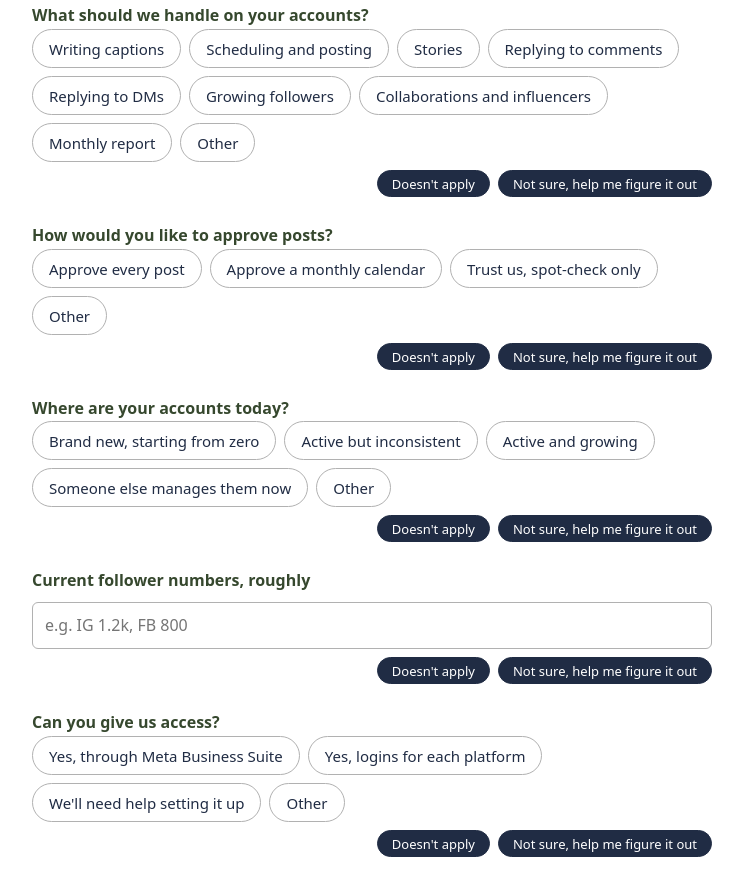
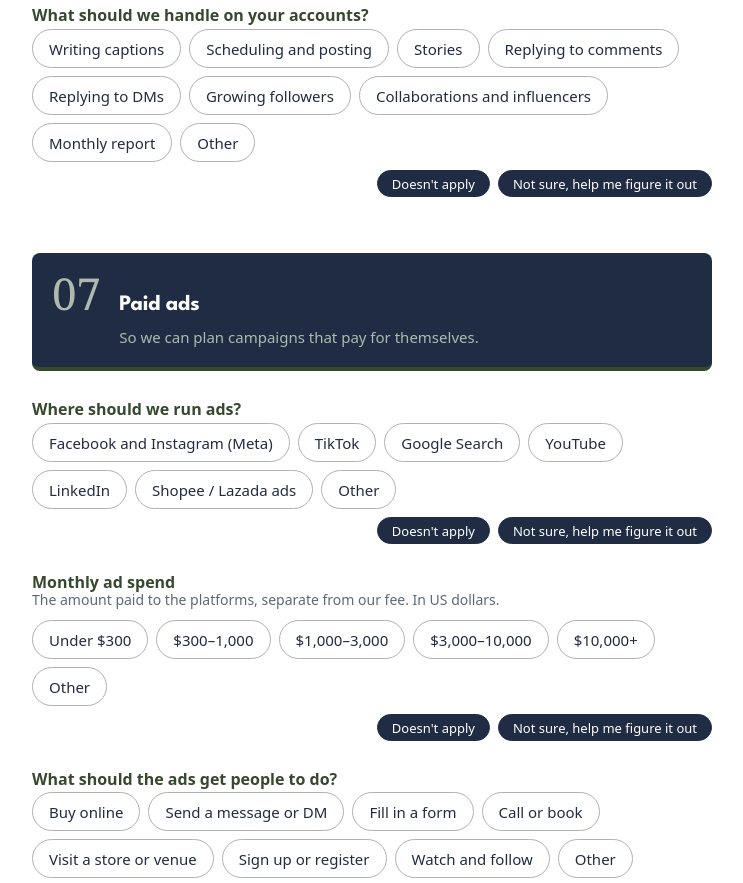
Before and after one commit to clarisehq-pandori/pandorioutsourcing, a plain HTML site: page campaign-questionnaire/index.html in a window 1280 px wide. Shown: the part 10540-11423 px from the top of the page, without its empty margins (268-1011 px from the left). Drawn offline with nearby package versions, Linux system fonts and the light colour scheme; a web font is replaced by a local one.

Commit message:
Questionnaire: trim social media and paid ads sections
Co-Authored-By: Claude Opus 5.5 <noreply@anthropic.com>
Claude-Session: https://claude.ai/code/session_01WxiEpC2AD9ngMf747JMEGw

```diff
--- a/campaign-questionnaire/index.html
+++ b/campaign-questionnaire/index.html
@@ -581,26 +581,6 @@ button#send{background:#202C44;color:#FFFFFF}
           <label class="opt"><input type="checkbox" name="SMM: tasks" value="Collaborations and influencers"><span>Collaborations and influencers</span></label>
           <label class="opt"><input type="checkbox" name="SMM: tasks" value="Monthly report"><span>Monthly report</span></label>
         </div></fieldset>
-      <fieldset class="q"><legend>How would you like to approve posts?</legend>
-        <div class="opts">
-          <label class="opt"><input type="checkbox" name="SMM: approvals" value="Approve every post"><span>Approve every post</span></label>
-          <label class="opt"><input type="checkbox" name="SMM: approvals" value="Approve a monthly calendar"><span>Approve a monthly calendar</span></label>
-          <label class="opt"><input type="checkbox" name="SMM: approvals" value="Trust us, spot-check only"><span>Trust us, spot-check only</span></label>
-        </div></fieldset>
-      <fieldset class="q"><legend>Where are your accounts today?</legend>
-        <div class="opts">
-          <label class="opt"><input type="checkbox" name="SMM: starting point" value="Brand new, starting from zero"><span>Brand new, starting from zero</span></label>
-          <label class="opt"><input type="checkbox" name="SMM: starting point" value="Active but inconsistent"><span>Active but inconsistent</span></label>
-          <label class="opt"><input type="checkbox" name="SMM: starting point" value="Active and growing"><span>Active and growing</span></label>
-          <label class="opt"><input type="checkbox" name="SMM: starting point" value="Someone else manages them now"><span>Someone else manages them now</span></label>
-        </div></fieldset>
-      <div class="q"><label for="sm_followers">Current follower numbers, roughly</label><input type="text" id="sm_followers" name="SMM: follower counts" placeholder="e.g. IG 1.2k, FB 800"></div>
-      <fieldset class="q"><legend>Can you give us access?</legend>
-        <div class="opts">
-          <label class="opt"><input type="checkbox" name="SMM: access" value="Yes, through Meta Business Suite"><span>Yes, through Meta Business Suite</span></label>
-          <label class="opt"><input type="checkbox" name="SMM: access" value="Yes, logins for each platform"><span>Yes, logins for each platform</span></label>
-          <label class="opt"><input type="checkbox" name="SMM: access" value="We'll need help setting it up"><span>We'll need help setting it up</span></label>
-        </div></fieldset>
     </section>
 
     <section aria-labelledby="had" data-svc="ads">
@@ -643,7 +623,6 @@ button#send{background:#202C44;color:#FFFFFF}
           <label class="opt"><input type="checkbox" name="Ads: setup" value="Nothing yet"><span>Nothing yet</span></label>
         </div></fieldset>
       <div class="q"><label for="ad_offer">Is there an offer or promotion to advertise?</label><span class="hint">A discount, free trial, bundle, launch price.</span><input type="text" id="ad_offer" name="Ads: offer"></div>
-      <div class="q"><label for="ad_past">Have you run ads before? What did you spend, and what happened?</label><textarea id="ad_past" name="Ads: past results"></textarea></div>
     </section>
 
     <section aria-labelledby="h4s">
```
